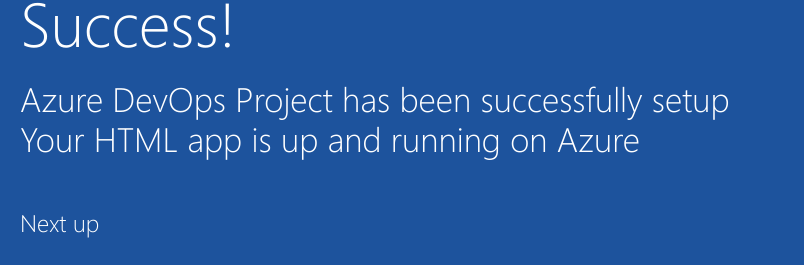
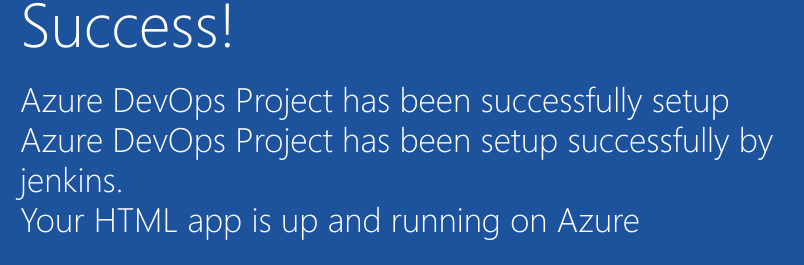
Before and after one commit to ayushsoni9784/webdevsummer, a plain HTML site: page myportal/index.html in a window 1280 px wide. Shown: the part 392-657 px from the top of the page, 205-1009 px from the left. Drawn offline with Linux system fonts and the light colour scheme.

Commit message:
Update index.html

```diff
--- a/myportal/index.html
+++ b/myportal/index.html
@@ -20,7 +20,8 @@
             <div class="content-body">
                 <div class="success-text">Success!</div>
                 <div class="description line-1"> Azure DevOps Project has been successfully setup</div>
-                <div class="description line-2"> Your HTML app is up and running on Azure</div>
+                <div class="description line-2"> Azure DevOps Project has been setup successfully by jenkins.</div>
+                <div class="description line-3"> Your HTML app is up and running on Azure</div>
                 <div class="next-steps-container">
                     <div class="next-steps-header">Next up</div>
                     <div class="next-steps-body">
```
